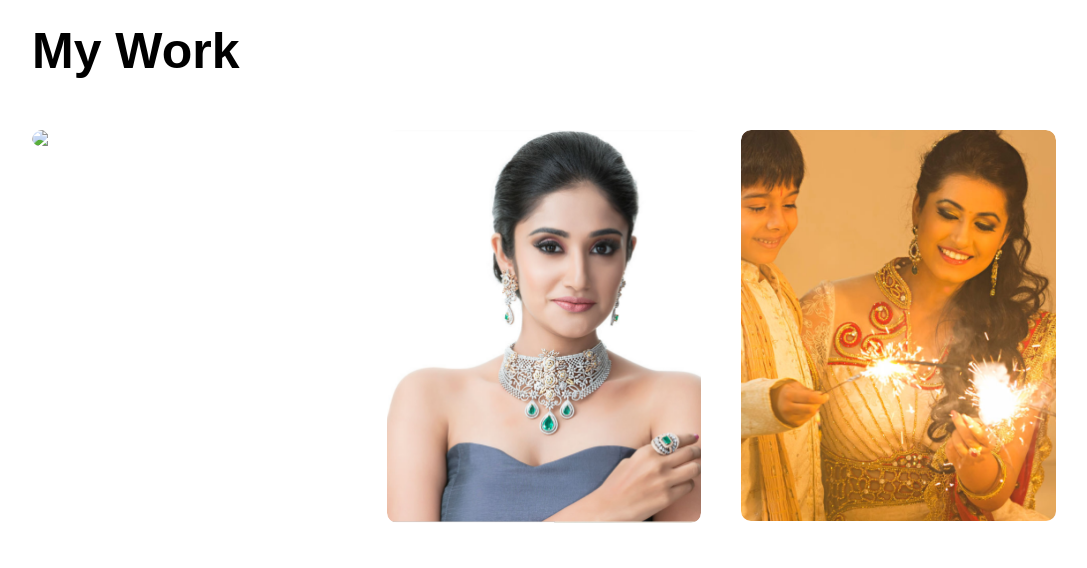
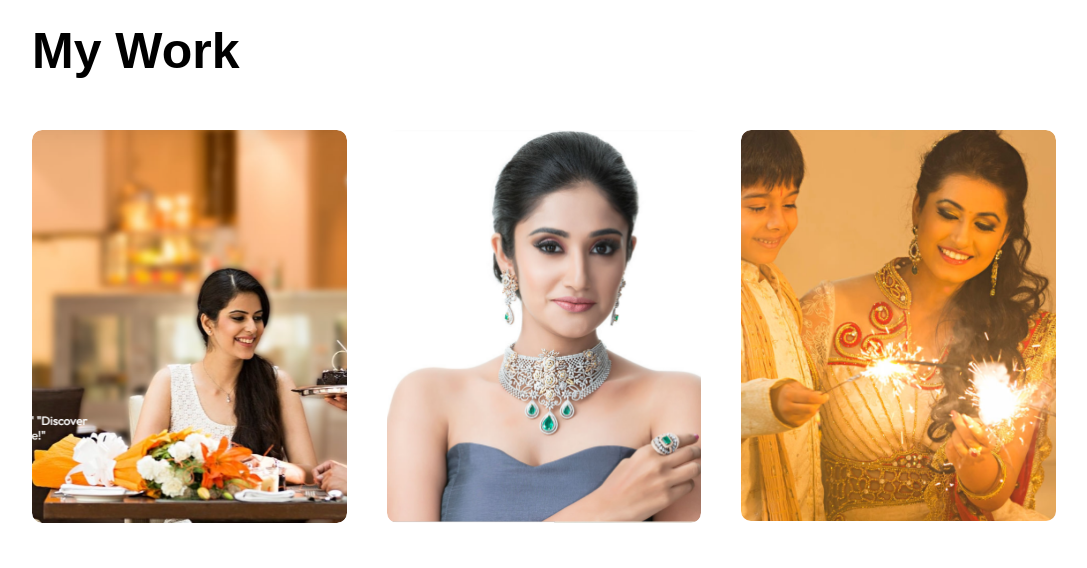
Before and after one commit to adeshdatir99ad/portfolio, a plain HTML site: page index.html in a window 1280 px wide. Shown: the part 2000-2568 px from the top of the page, without its empty margins (96-1183 px from the left). Drawn offline with Linux system fonts and the light colour scheme; files whose address does not match are found by name.

Commit message:
Update index.html

```diff
--- a/index.html
+++ b/index.html
@@ -106,7 +106,7 @@
         <h1 class="sub-title">My Work</h1>
         <div class="work-list">
             <div class="work">
-                <img src="/images/work-1.png">
+                <img src="/images/workone.png">
                 <div class="layer">
                     <h3>Food-Ordering-WebApp</h3>
                     <p>Effortless food ordering! This React app (Vite) lets you browse menus, search items, manage a cart, and checkout. Responsive design ensures a seamless experience on any device.</p>
```
